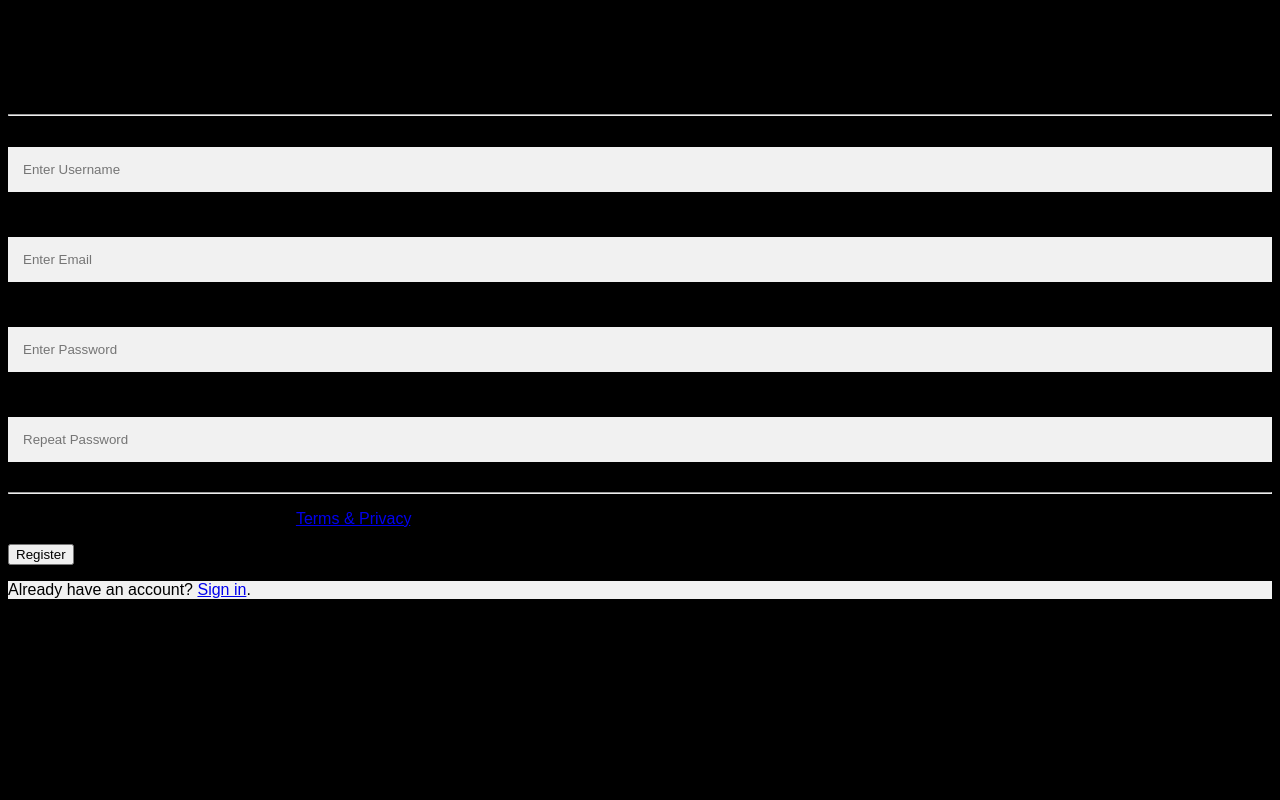
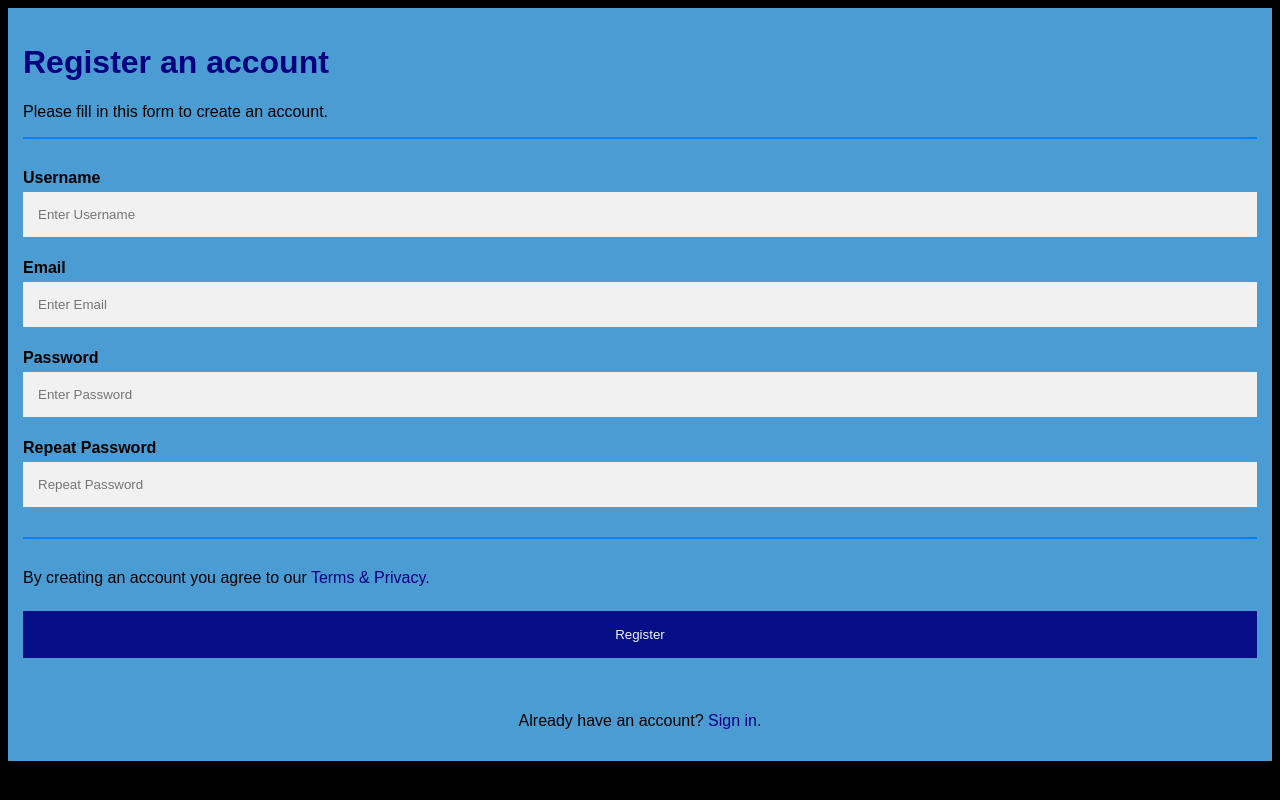
Before and after one commit to comp426-2022-spring/e01-jpass23, a plain HTML site: page public/index.html in a window 1280 px wide. Drawn offline with Linux system fonts and the light colour scheme.

Commit message:
CSS done

```diff
--- a/public/style.css
+++ b/public/style.css
@@ -8,11 +8,11 @@ body {
 }
 
 /* 8. Add style to divs with the "container" class */
- {
+div.container {
   /* 9. Add 15px padding */
-
+  padding: 15px;
   /* 10. Make the background color of the container Carolina Blue using the hex code defined here: https://en.wikipedia.org/wiki/Carolina_blue*/
-
+  background: #4B9CD3;
 }
 
 input[type=text], input[type=password] {
@@ -30,30 +30,31 @@ input[type=text]:focus, input[type=password]:focus {
 }
 
 /* 11. Style only the h1 with id "register" */
-h1 {
+h1#register {
   /* 12. Make the text BOLD */
-
-  /* 13. Make the text color navy (look up the hex code for navy)
-
+  font-weight: bold;
+  /* 13. Make the text color navy (look up the hex code for navy) */
+  color: #000080;
 }
 
 hr {
   /* 14. Override default hr style with a 30-pixel bottom margin */
-
+  margin-bottom: 30px;
   /* 15. Add a 2-pixel solid azure border (look up the hex code). */
-
+  border-style: solid;
+  border-color: #0080FF;
 }
 
 /* 16. Set a style for the submit button with "registerbtn" class */
- {
+ button.registerbtn{
   /* 17. Set the background color to navy using the hex color */
-
+  background-color: #000080;
   /* 18. Set the text color to white using the hex color */
-
+  color: #FFFFFF;
   padding: 16px 20px;
   margin: 8px 0;
   /* 19. Set it to have no border */
-
+  border-style: none;
   cursor: pointer;
   width: 100%;
   opacity: 0.9;
@@ -65,21 +66,21 @@ hr {
 
 a {
   /* 20. Make link text color navy blue (look up the hex code) */
-  color: ;
+  color: #000080;
   /* 21. Set the text-decoration to none for links */
-  text-decoration: ;
+  text-decoration: none;
 }
 
 /* 22. Set style for links using the :hover pseudoclass */
- {
+ a:hover{
   /* 23. Change the color of links to azure on mouseover */
-
+  color: #0080FF;
   /* 24. Set the text-decoration to underline for links on mouseover */
-
+  text-decoration: underline;
 }
 
 .signin {
-  background-color: #f1f1f1
+  background-color: #f1f1f1;
   /* 25. Align the text for the section with class "signin" to be centered */
-
+  text-align: center;
 }
```
